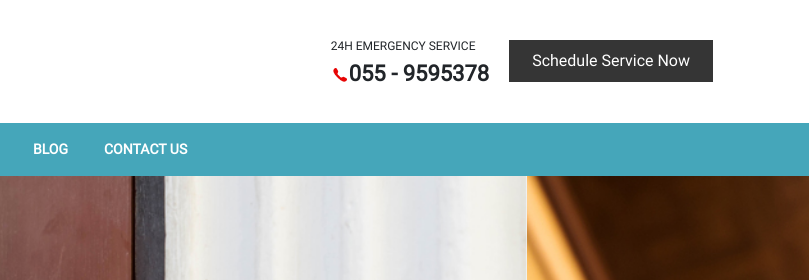
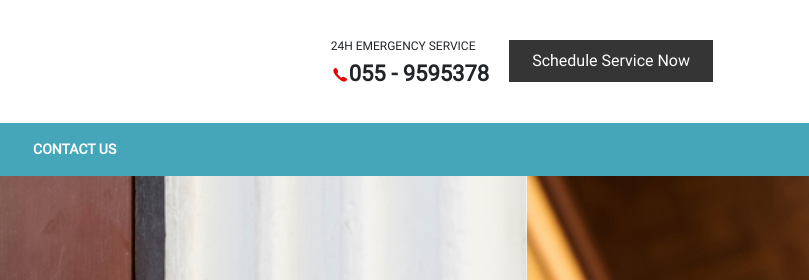
Before and after one commit to zain-here777/lock-smith, a plain HTML site: page index.html in a window 1280 px wide. Shown: the top 280 px of the page, 471-1280 px from the left. Drawn offline with nearby package versions, Linux system fonts and the light colour scheme.

Commit message:
blog-list-remove

```diff
--- a/index.html
+++ b/index.html
@@ -72,9 +72,6 @@
                 </li>
                 <li class="nav-item">
                     <a class="nav-link text-white" href="#">Service Area</a>
-                </li>
-                <li class="nav-item">
-                    <a class="nav-link text-white" href="#">Blog</a>
                 </li>
                 <li class="nav-item">
                     <a class="nav-link text-white" href="#">Contact us</a>
```
